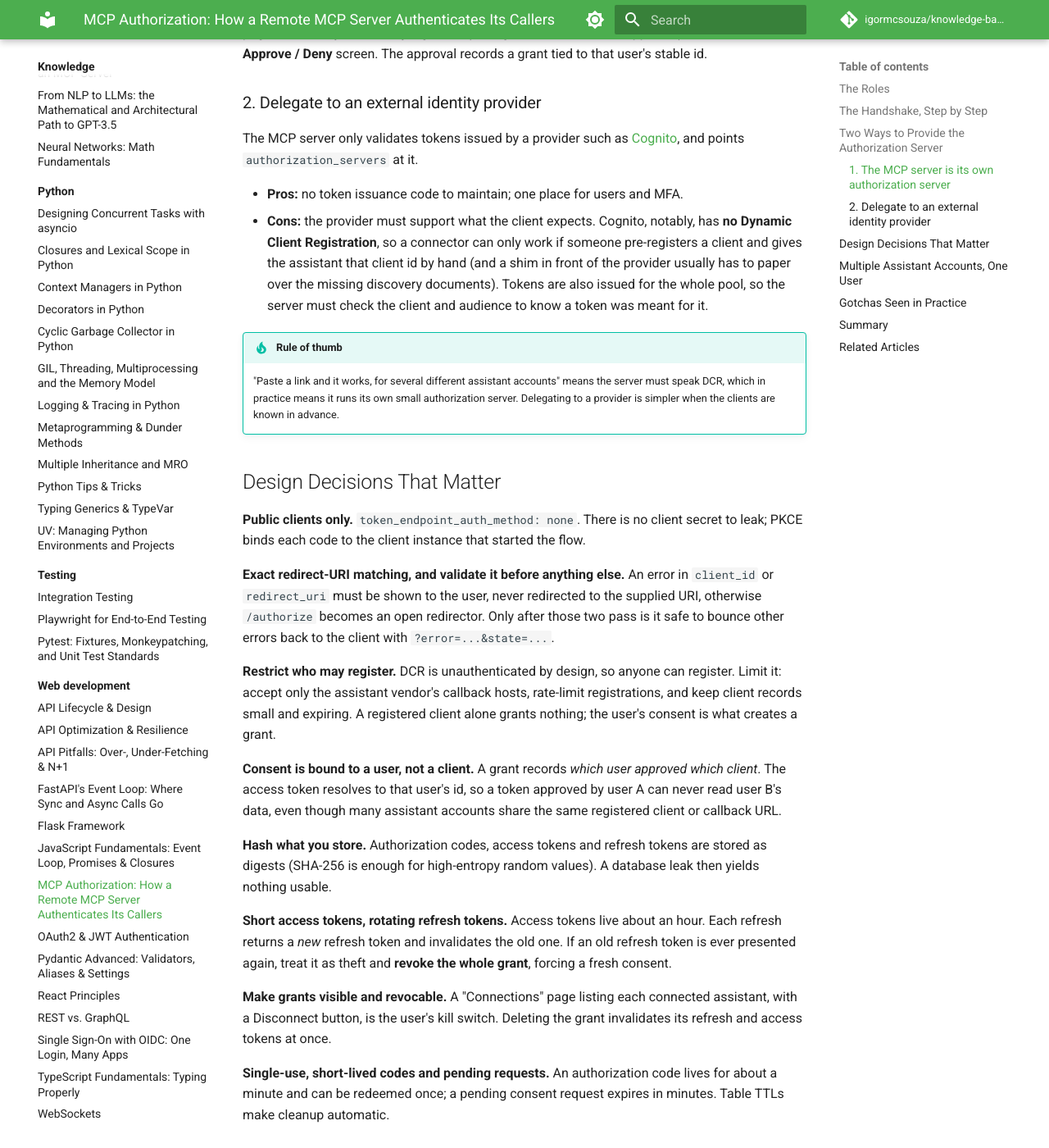
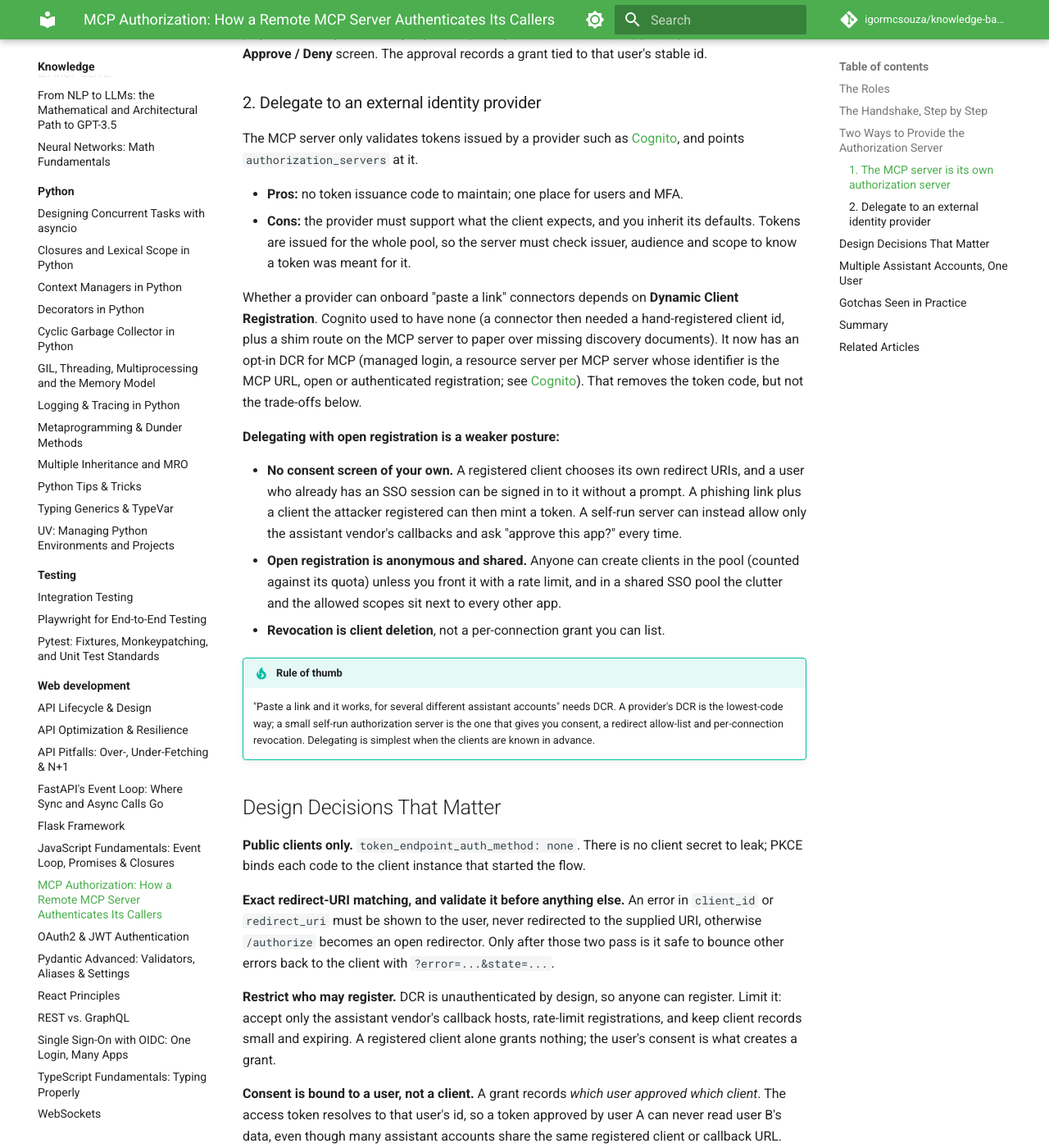
Before and after one commit to igormcsouza/knowledge-base, an MkDocs documentation site: the page built from docs/knowledge/web-development/mcp-authorization.md, in a window 1280 px wide and 1400 px high, scrolled down 2285 px. Shown: the whole window at 82% size. Built offline with MkDocs 1.6.1 and Material for MkDocs 9.7.7, drawn with Linux system fonts in a browser that asks for light colours; comment, search, counter and statistics services are not loaded; some of the changed text lies outside the part shown.

Commit message:
docs: Cognito now has dynamic client registration for MCP (#42)
* docs: Cognito now has dynamic client registration for MCP

The MCP authorization and Cognito articles said Cognito has no DCR. It
now has an opt-in one (managed login, resource servers, open or
authenticated registration). Document it, and the trade-offs against a
self-run authorization server: no consent screen, anonymous shared
registration, revocation by deleting the client.

Co-Authored-By: Claude Sonnet 5.5 <noreply@anthropic.com>
Claude-Session: https://claude.ai/code/session_019TGHqUwxSMP5yYKbFpCbQT

* docs: blank line before the admonition list (MD032)

Co-Authored-By: Claude Sonnet 5.5 <noreply@anthropic.com>
Claude-Session: https://claude.ai/code/session_019TGHqUwxSMP5yYKbFpCbQT

* docs: plain list instead of an indented one in the admonition (MD046)

Co-Authored-By: Claude Sonnet 5.5 <noreply@anthropic.com>
Claude-Session: https://claude.ai/code/session_019TGHqUwxSMP5yYKbFpCbQT

---------

Co-authored-by: Claude Sonnet 5.5 <noreply@anthropic.com>

```diff
--- a/docs/knowledge/web-development/mcp-authorization.md
+++ b/docs/knowledge/web-development/mcp-authorization.md
@@ -106,17 +106,35 @@ The MCP server only validates tokens issued by a provider such as
 [Cognito](../devops-tools/aws/cognito.md), and points `authorization_servers` at it.
 
 - **Pros:** no token issuance code to maintain; one place for users and MFA.
-- **Cons:** the provider must support what the client expects. Cognito, notably, has
-  **no Dynamic Client Registration**, so a connector can only work if someone
-  pre-registers a client and gives the assistant that client id by hand (and a shim in
-  front of the provider usually has to paper over the missing discovery documents).
-  Tokens are also issued for the whole pool, so the server must check the client and
-  audience to know a token was meant for it.
+- **Cons:** the provider must support what the client expects, and you inherit its
+  defaults. Tokens are issued for the whole pool, so the server must check issuer,
+  audience and scope to know a token was meant for it.
+
+Whether a provider can onboard "paste a link" connectors depends on **Dynamic Client
+Registration**. Cognito used to have none (a connector then needed a hand-registered
+client id, plus a shim route on the MCP server to paper over missing discovery
+documents). It now has an opt-in DCR for MCP (managed login, a resource server per MCP
+server whose identifier is the MCP URL, open or authenticated registration; see
+[Cognito](../devops-tools/aws/cognito.md#dynamic-client-registration-for-mcp)). That
+removes the token code, but not the trade-offs below.
+
+**Delegating with open registration is a weaker posture:**
+
+- **No consent screen of your own.** A registered client chooses its own redirect
+  URIs, and a user who already has an SSO session can be signed in to it without a
+  prompt. A phishing link plus a client the attacker registered can then mint a
+  token. A self-run server can instead allow only the assistant vendor's callbacks
+  and ask "approve this app?" every time.
+- **Open registration is anonymous and shared.** Anyone can create clients in the
+  pool (counted against its quota) unless you front it with a rate limit, and in a
+  shared SSO pool the clutter and the allowed scopes sit next to every other app.
+- **Revocation is client deletion**, not a per-connection grant you can list.
 
 !!! tip "Rule of thumb"
-    "Paste a link and it works, for several different assistant accounts" means the
-    server must speak DCR, which in practice means it runs its own small authorization
-    server. Delegating to a provider is simpler when the clients are known in advance.
+    "Paste a link and it works, for several different assistant accounts" needs DCR.
+    A provider's DCR is the lowest-code way; a small self-run authorization server is
+    the one that gives you consent, a redirect allow-list and per-connection
+    revocation. Delegating is simplest when the clients are known in advance.
 
 ## Design Decisions That Matter
 
@@ -194,8 +212,10 @@ grant row, all pointing at the approving user's id. That gives:
   bearer token.
 - The MCP server is a resource server; whether it also acts as the authorization
   server decides whether "just a link" onboarding is possible.
-- No DCR (as in Cognito) means manual client registration; running a small
-  authorization server with DCR removes it.
+- "Just a link" onboarding needs DCR: either the provider's (Cognito now offers one,
+  with open registration, no consent screen and client-deletion revocation) or a
+  small authorization server of your own (consent, redirect allow-list, per-grant
+  revocation).
 - Bind every grant to the approving user's id, hash all secrets, rotate refresh
   tokens and revoke the grant on reuse, restrict DCR, and give users a revoke page.
 - Validate `client_id` and `redirect_uri` before ever redirecting.
@@ -209,4 +229,4 @@ grant row, all pointing at the approving user's id. That gives:
 - [FastMCP: Building and Deploying an MCP Server](../machine-learning/fastmcp-knowledge-base-server.md)
   — the server side: tools, transports, deployment.
 - [AWS Cognito](../devops-tools/aws/cognito.md) — the identity provider used in the
-  delegated variant, and its missing DCR.
+  delegated variant, and its opt-in DCR for MCP.
```
Also changed, not shown: docs/knowledge/devops-tools/aws/cognito.md (+32 -6 lines).
